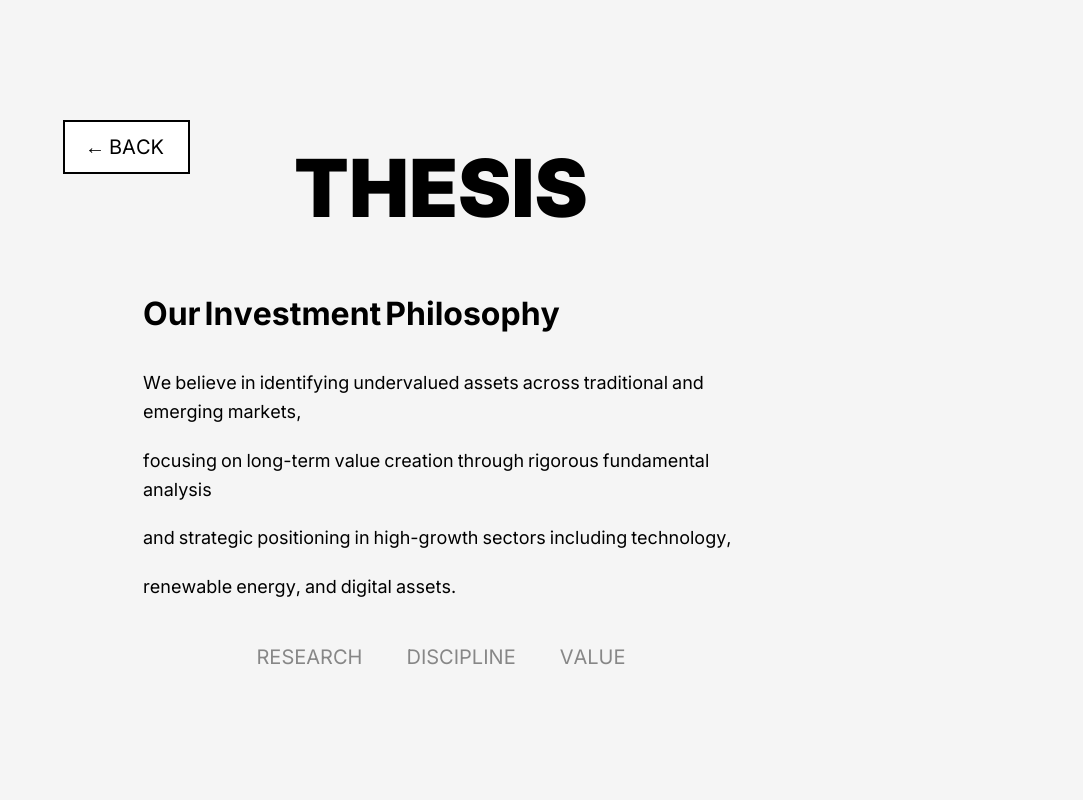
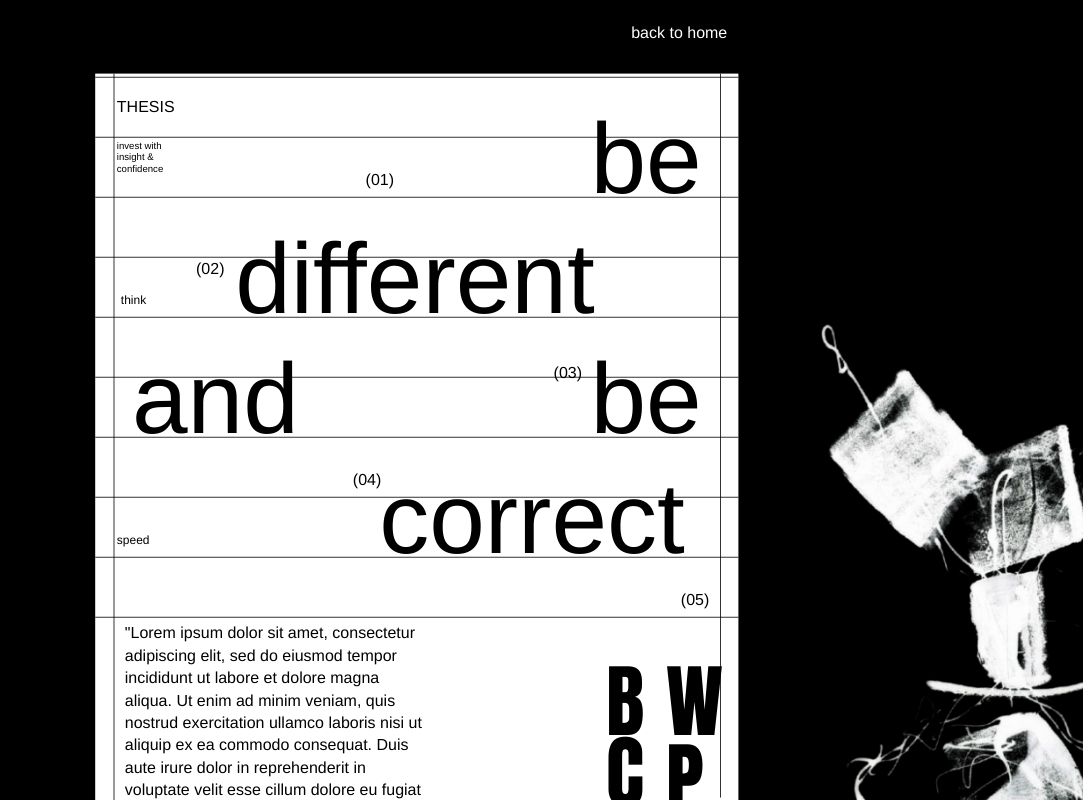
Before and after one commit to HariSrikanth/blackwellcapitalmgmt, a Next.js app: page /thesis in a window 1280 px wide. Shown: the whole page, without its empty margins (197-1280 px from the left). Built offline with nearby package versions, Linux system fonts and the light colour scheme.

Commit message:
thesis edits

```diff
--- a/src/app/thesis/page.tsx
+++ b/src/app/thesis/page.tsx
@@ -1,113 +1,140 @@
 "use client";
-
-import { motion } from "framer-motion";
+import { motion, type Easing } from "framer-motion";
 import Link from "next/link";
-import SlotMachineText from '~/components/SlotMachineText';
+import Image from "next/image";
 
 export default function ThesisPage() {
+  const sheetVariants = {
+    hidden: { y: '100%' },
+    visible: { y: 0, transition: { duration: 1, ease: [0.22, 1, 0.36, 1] as Easing } },
+  };
+
+  const imageVariants = {
+    hidden: { x: '100%' },
+    visible: { x: 0, transition: { duration: 1, ease: [0.22, 1, 0.36, 1] as Easing, delay: 0.2 } },
+  };
+
+  const fadeIn = {
+    hidden: { opacity: 0 },
+    visible: { opacity: 1, transition: { duration: 1, delay: 0.5 } },
+  };
+
+  const lineHeight = 75;
+  const bottomPadding = 17;
+  const largeFontSize = 125;
+  const mediumFontSize = 20;
+  const smallFontSize = 15;
+
   return (
     <div style={{
+      background: '#000000',
       width: '100vw',
       height: '100vh',
       display: 'flex',
-      alignItems: 'center',
       justifyContent: 'center',
-      background: '#F5F5F5',
+      alignItems: 'flex-end',
+      fontFamily: "'Helvetica Neue', sans-serif",
       overflow: 'hidden',
-      position: 'relative'
+      paddingRight: '150px',
+      boxSizing: 'border-box'
+    }}>
+      <div style={{
+        position: 'relative',
+        width: 1280,
+        height: 1024,
+        transform: 'scale(0.8)',
+        transformOrigin: 'bottom'
       }}>
         <motion.div
-        initial={{ scale: 1.2, opacity: 0 }}
-        animate={{ scale: 1, opacity: 1 }}
-        transition={{ duration: 1.5, ease: [0.4, 0, 0.2, 1] }}
+          variants={fadeIn}
+          initial="hidden"
+          animate="visible"
+          style={{ position: 'absolute', left: 894, top: 50, zIndex: 10 }}
+        >
+          <Link href="/" style={{ textDecoration: 'none' }}>
+            <p style={{ fontSize: 20, color: '#FFFFFF' }}>back to home</p>
+          </Link>
+        </motion.div>
+
+        <motion.div
+          variants={sheetVariants}
+          initial="hidden"
+          animate="visible"
           style={{
-          width: '800px',
-          height: '600px',
-          position: 'relative',
-          display: 'flex',
-          flexDirection: 'column',
-          alignItems: 'center',
-          justifyContent: 'center',
-          textAlign: 'center'
+            position: 'absolute',
+            left: 224,
+            top: 116,
+            width: 804,
+            height: 908,
           }}
         >
-        {/* Back button */}
-        <Link href="/" style={{ position: 'absolute', top: '20px', left: '20px', textDecoration: 'none' }}>
-          <motion.div
-            whileHover={{ scale: 1.05 }}
-            whileTap={{ scale: 0.95 }}
-            style={{
-              padding: '10px 20px',
-              border: '2px solid black',
-              background: 'white',
-              cursor: 'pointer'
-            }}
-          >
-            <SlotMachineText text="← BACK" delay={0.1} charClassName="text-black text-[20px] font-inter" />
-          </motion.div>
-        </Link>
-
-        {/* Main title */}
-        <div style={{ marginBottom: '40px' }}>
-          <SlotMachineText text="THESIS" delay={0.2} charClassName="text-black text-[80px] font-impact font-black" />
+          <div style={{ position: 'absolute', width: '100%', height: '100%', background: 'white' }}></div>
+          <div style={{ position: 'absolute', left: 0, top: 0, width: '100%', height: '100%' }}>
+            <div style={{ position: 'absolute', left: 22.5, top: 0, width: 1, height: '100%', background: 'black' }}></div>
+            <div style={{ position: 'absolute', right: 22.5, top: 0, width: 1, height: '99.67%', background: 'black' }}></div>
+            <div style={{ position: 'absolute', top: 4, width: '100%', height: 1, background: 'black' }}></div>
+            <div style={{ position: 'absolute', top: 4 + lineHeight, width: '100%', height: 1, background: 'black' }}></div>
+            <div style={{ position: 'absolute', top: 4 + 2 * lineHeight, width: '100%', height: 1, background: 'black' }}></div>
+            <div style={{ position: 'absolute', top: 4 + 3 * lineHeight, width: '100%', height: 1, background: 'black' }}></div>
+            <div style={{ position: 'absolute', top: 4 + 4 * lineHeight, width: '100%', height: 1, background: 'black' }}></div>
+            <div style={{ position: 'absolute', top: 4 + 5 * lineHeight, width: '100%', height: 1, background: 'black' }}></div>
+            <div style={{ position: 'absolute', top: 4 + 6 * lineHeight, width: '100%', height: 1, background: 'black' }}></div>
+            <div style={{ position: 'absolute', top: 4 + 7 * lineHeight, width: '100%', height: 1, background: 'black' }}></div>
+            <div style={{ position: 'absolute', top: 4 + 8 * lineHeight, width: '100%', height: 1, background: 'black' }}></div>
+            <div style={{ position: 'absolute', top: 4 + 9 * lineHeight, width: '100%', height: 1, background: 'black' }}></div>
           </div>
 
-        {/* Content */}
-        <div style={{ maxWidth: '600px', lineHeight: '1.6' }}>
-          <div style={{ marginBottom: '30px' }}>
-            <SlotMachineText
-              text="Our Investment Philosophy"
-              delay={0.5}
-              charClassName="text-black text-[32px] font-inter font-bold"
-            />
+          <div style={{ position: 'absolute', top: 0, left: 0, color: 'black' }}>
+            <p style={{ position: 'absolute', left: 27, top: 26, fontSize: mediumFontSize }}>THESIS</p>
+            <div style={{ position: 'absolute', left: 27, top: 4 + lineHeight + 4, fontSize: 12, lineHeight: '1.2' }}>
+              <p>invest with</p>
+              <p>insight & confidence</p>
+            </div>
+            <p style={{ position: 'absolute', left: 338, top: 4 + (2 * lineHeight) - mediumFontSize - bottomPadding, fontSize: mediumFontSize }}>(01)</p>
+            <p style={{ position: 'absolute', left: 126, top: 4 + (3 * lineHeight), fontSize: mediumFontSize }}>(02)</p>
+            <p style={{ position: 'absolute', left: 573, top: 4 + (5 * lineHeight) - mediumFontSize, fontSize: mediumFontSize }}>(03)</p>
+            <p style={{ position: 'absolute', left: 322, top: 4 + (7 * lineHeight) - (mediumFontSize + bottomPadding), fontSize: mediumFontSize }}>(04)</p>
+            <p style={{ position: 'absolute', left: 732, top: 4 + (9 * lineHeight) - mediumFontSize - bottomPadding, fontSize: mediumFontSize }}>(05)</p>
+
+            <p style={{ position: 'absolute', left: 32, top: 4 + (4 * lineHeight) - smallFontSize - bottomPadding, fontSize: smallFontSize }}>think</p>
+            <p style={{ position: 'absolute', left: 27, top: 4 + (8 * lineHeight) - smallFontSize - bottomPadding, fontSize: smallFontSize }}>speed</p>
+
+            <div style={{ position: 'absolute', top: 0, left: 0, fontSize: largeFontSize, fontWeight: '500' }}>
+                <p style={{ position: 'absolute', left: 619, top: 4 + (2 * lineHeight) - largeFontSize - bottomPadding }}>be</p>
+                <p style={{ position: 'absolute', left: 46, top: 4 + (6 * lineHeight) - largeFontSize - bottomPadding }}>and</p>
+                <p style={{ position: 'absolute', left: 619, top: 4 + (6 * lineHeight) - largeFontSize - bottomPadding }}>be</p>
+                <p style={{ position: 'absolute', left: 355, top: 4 + (8 * lineHeight) - largeFontSize - bottomPadding }}>correct</p>
+                <p style={{ position: 'absolute', left: 175, top: 4 + (4 * lineHeight) - largeFontSize - bottomPadding }}>different</p>
             </div>
 
-          <div style={{ marginBottom: '20px' }}>
-            <SlotMachineText
-              text="We believe in identifying undervalued assets across traditional and emerging markets,"
-              delay={0.8}
-              charClassName="text-black text-[18px] font-inter"
-            />
+            <div style={{ position: 'absolute', left: 37, top: 9 * lineHeight + 10, width: 377, fontSize: 20, lineHeight: '1.4' }}>
+                <p>&quot;Lorem ipsum dolor sit amet, consectetur adipiscing elit, sed do eiusmod tempor incididunt ut labore et dolore magna aliqua. Ut enim ad minim veniam, quis nostrud exercitation ullamco laboris nisi ut aliquip ex ea commodo consequat. Duis aute irure dolor in reprehenderit in voluptate velit esse cillum dolore eu fugiat nulla pariatur.”</p>
             </div>
 
-          <div style={{ marginBottom: '20px' }}>
-            <SlotMachineText
-              text="focusing on long-term value creation through rigorous fundamental analysis"
-              delay={1.1}
-              charClassName="text-black text-[18px] font-inter"
-            />
-          </div>
-
-          <div style={{ marginBottom: '20px' }}>
-            <SlotMachineText
-              text="and strategic positioning in high-growth sectors including technology,"
-              delay={1.4}
-              charClassName="text-black text-[18px] font-inter"
-            />
-          </div>
-
-          <div>
-            <SlotMachineText
-              text="renewable energy, and digital assets."
-              delay={1.7}
-              charClassName="text-black text-[18px] font-inter"
-            />
-          </div>
-        </div>
-
-        {/* Key principles */}
-        <div style={{ marginTop: '40px', display: 'flex', gap: '40px' }}>
-          <div style={{ textAlign: 'center' }}>
-            <SlotMachineText text="RESEARCH" delay={2.0} charClassName="text-[#878787] text-[20px] font-inter" />
-          </div>
-          <div style={{ textAlign: 'center' }}>
-            <SlotMachineText text="DISCIPLINE" delay={2.2} charClassName="text-[#878787] text-[20px] font-inter" />
-          </div>
-          <div style={{ textAlign: 'center' }}>
-            <SlotMachineText text="VALUE" delay={2.4} charClassName="text-[#878787] text-[20px] font-inter" />
+            <div style={{ position: 'absolute', left: 657, top: 710, fontSize: 100, fontFamily: "'Impact', sans-serif" }}>
+                <p style={{ position: 'absolute', left: 56.6, top: 0 }}>W</p>
+                <p style={{ position: 'absolute', left: -18.6, top: 0 }}>B</p>
+                <p style={{ position: 'absolute', left: 56.6, top: 97.17 }}>P</p>
+                <p style={{ position: 'absolute', left: -18.6, top: 87.69 }}>C</p>
             </div>
           </div>
         </motion.div>
+
+        <motion.div
+          variants={imageVariants}
+          initial="hidden"
+          animate="visible"
+          style={{
+            position: 'absolute',
+            left: 1127,
+            top: 423,
+            width: 459,
+            height: 619,
+          }}
+        >
+          <Image src="/images/thesis-image.png" alt="Thesis page image" fill style={{ objectFit: 'cover' }} />
+        </motion.div>
+      </div>
     </div>
   );
 }
```
Also changed, not shown: public/images/thesis-image.png (added). Lines whose indentation alone changed are shown as unchanged.
